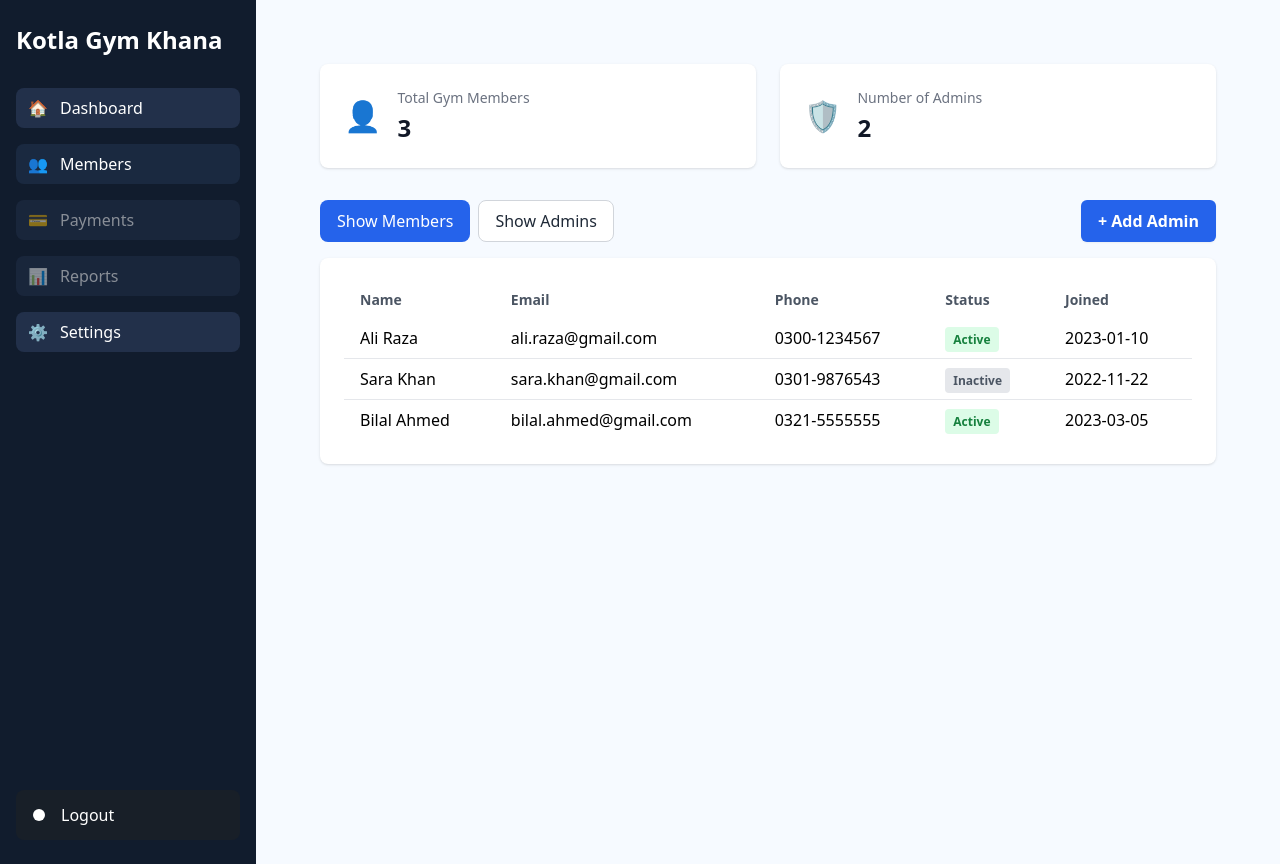
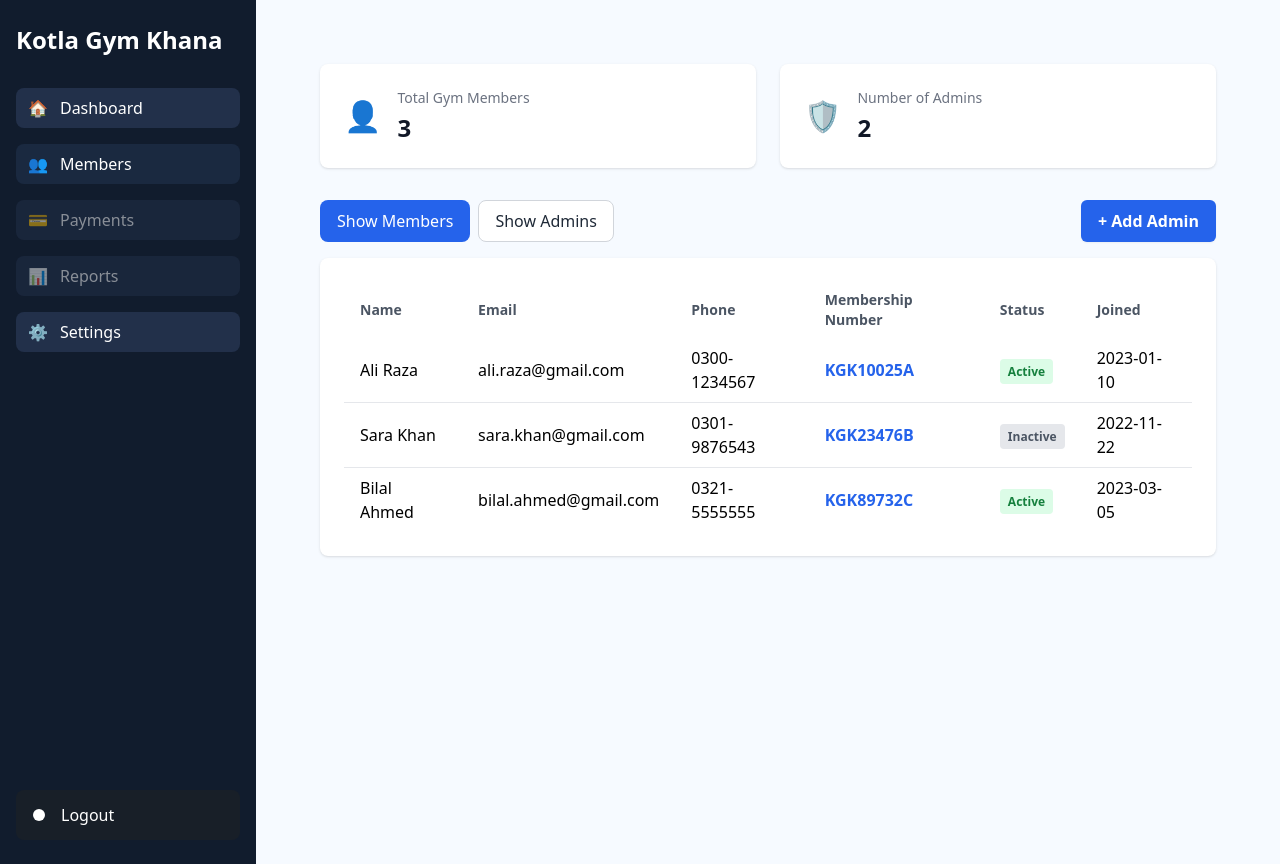
Before and after one commit to WaleedUmar007/GYM-CRM, a React (Vite) app: page /superadmin/members in a window 1280 px wide. Built offline with nearby package versions, Linux system fonts and the light colour scheme.

Commit message:
Added membership number for members

```diff
--- a/src/pages/AdminPage.tsx
+++ b/src/pages/AdminPage.tsx
@@ -1,12 +1,33 @@
 import { useState } from 'react';
 import AdminLayout from './AdminLayout';
 
-const initialCustomers = [
+// Interface for customer data
+interface Customer {
+  name: string;
+  email: string;
+  phone: string;
+  membership: string;
+  membershipNumber: string;
+  amount: string;
+  status: string;
+  lastPayment: string;
+  addedBy: string;
+}
+
+// Membership package pricing
+const membershipPricing = {
+  'Basic': 'PKR 2,000',
+  'Standard': 'PKR 3,500',
+  'Premium': 'PKR 5,000',
+};
+
+const initialCustomers: Customer[] = [
   {
     name: 'waleed',
     email: 'admin@example.com',
     phone: '03215847395',
     membership: 'Gold',
+    membershipNumber: 'KGK10025A',
     amount: 'PKR 9,999',
     status: 'Cleared',
     lastPayment: '2025-05-27',
@@ -17,10 +38,55 @@ const initialCustomers = [
 export default function AdminPage() {
   const [showModal, setShowModal] = useState(false);
   const [showEditModal, setShowEditModal] = useState(false);
-  const [customers, setCustomers] = useState(initialCustomers);
+  const [customers, setCustomers] = useState<Customer[]>(initialCustomers);
   const [editIndex, setEditIndex] = useState<number | null>(null);
   const [editStatus, setEditStatus] = useState('Cleared');
   const [editDate, setEditDate] = useState('');
+  const [newCustomer, setNewCustomer] = useState<Omit<Customer, 'membershipNumber' | 'amount'>>({
+    name: '',
+    email: '',
+    phone: '',
+    membership: '',
+    status: 'Pending',
+    lastPayment: new Date().toISOString().split('T')[0],
+    addedBy: 'Admin',
+  });
+
+  // Function to generate a unique membership number
+  const generateMembershipNumber = (): string => {
+    // Prefix with KGK (Kotla GymKhana)
+    const prefix = 'KGK';
+
+    // Add a 5-digit number
+    const number = Math.floor(10000 + Math.random() * 90000);
+
+    // Add a random uppercase letter
+    const letter = String.fromCharCode(65 + Math.floor(Math.random() * 26));
+
+    return `${prefix}${number}${letter}`;
+  };
+
+  // Function to check if a membership number already exists
+  const isMembershipNumberUnique = (membershipNumber: string): boolean => {
+    return !customers.some(customer => customer.membershipNumber === membershipNumber);
+  };
+
+  // Function to get a unique membership number
+  const getUniqueMembershipNumber = (): string => {
+    let membershipNumber = generateMembershipNumber();
+
+    // Keep generating until we get a unique one
+    while (!isMembershipNumberUnique(membershipNumber)) {
+      membershipNumber = generateMembershipNumber();
+    }
+
+    return membershipNumber;
+  };
+
+  // Get amount based on membership type
+  const getAmountForMembership = (membershipType: string): string => {
+    return membershipPricing[membershipType as keyof typeof membershipPricing] || 'PKR 0';
+  };
 
   function openEditModal(index: number) {
     setEditIndex(index);
@@ -40,6 +106,38 @@ export default function AdminPage() {
       setCustomers(updated);
       setShowEditModal(false);
     }
+  }
+
+  function handleAddCustomer(e: React.FormEvent) {
+    e.preventDefault();
+
+    // Generate a unique membership number
+    const membershipNumber = getUniqueMembershipNumber();
+
+    // Get the amount based on the selected membership type
+    const amount = getAmountForMembership(newCustomer.membership);
+
+    // Add the new customer with the generated membership number and calculated amount
+    setCustomers([
+      ...customers,
+      {
+        ...newCustomer,
+        membershipNumber,
+        amount
+      }
+    ]);
+
+    // Reset the form and close the modal
+    setNewCustomer({
+      name: '',
+      email: '',
+      phone: '',
+      membership: '',
+      status: 'Pending',
+      lastPayment: new Date().toISOString().split('T')[0],
+      addedBy: 'Admin',
+    });
+    setShowModal(false);
   }
 
   return (
@@ -78,6 +176,7 @@ export default function AdminPage() {
             <tr className="bg-gray-50 text-gray-700">
               <th className="px-4 py-3 text-left font-semibold">Name</th>
               <th className="px-4 py-3 text-left font-semibold">Contact Info</th>
+              <th className="px-4 py-3 text-left font-semibold">Membership Number</th>
               <th className="px-4 py-3 text-left font-semibold">Membership</th>
               <th className="px-4 py-3 text-left font-semibold">Amount</th>
               <th className="px-4 py-3 text-left font-semibold">Payment Status</th>
@@ -95,9 +194,10 @@ export default function AdminPage() {
                   <br />
                   {c.phone}
                 </td>
+                <td className="px-4 py-3 font-semibold text-blue-600">{c.membershipNumber}</td>
                 <td className="px-4 py-3">{c.membership}</td>
                 <td className="px-4 py-3">{c.amount}</td>
-                <td className={`px-4 py-3 font-semibold flex items-center gap-1 ${c.status === 'Cleared' ? 'text-green-600' : 'text-red-500'}`}>{c.status} <span>✔</span></td>
+                <td className={`px-4 py-3 font-semibold flex items-center gap-1 ${c.status === 'Cleared' ? 'text-green-600' : 'text-red-500'}`}>{c.status} {c.status === 'Cleared' && <span>✔</span>}</td>
                 <td className="px-4 py-3">{c.lastPayment}</td>
                 <td className="px-4 py-3">{c.addedBy}</td>
                 <td className="px-4 py-3 text-blue-500 cursor-pointer">
@@ -108,22 +208,62 @@ export default function AdminPage() {
           </tbody>
         </table>
       </div>
-      {/* Add Customer Modal (UI only) */}
+      {/* Add Customer Modal */}
       {showModal && (
         <div className="fixed inset-0 bg-black bg-opacity-30 flex items-center justify-center z-50">
           <div className="bg-white rounded-xl shadow-lg p-8 w-full max-w-md">
             <h3 className="text-xl font-bold mb-4 text-black">Add Customer</h3>
-            <form className="space-y-4">
-              <input className="w-full px-4 py-2 border border-gray-300 rounded-lg bg-white text-black placeholder-gray-600" placeholder="Name" />
-              <input className="w-full px-4 py-2 border border-gray-300 rounded-lg bg-white text-black placeholder-gray-600" placeholder="Email" />
-              <input className="w-full px-4 py-2 border border-gray-300 rounded-lg bg-white text-black placeholder-gray-600" placeholder="Phone" />
-              <input className="w-full px-4 py-2 border border-gray-300 rounded-lg bg-white text-black placeholder-gray-600" placeholder="Membership" />
-              <input className="w-full px-4 py-2 border border-gray-300 rounded-lg bg-white text-black placeholder-gray-600" placeholder="Amount" />
+            <form className="space-y-4" onSubmit={handleAddCustomer}>
+              <div>
+                <label className="block text-sm font-medium text-gray-700 mb-1">Name</label>
+                <input
+                  className="w-full px-4 py-2 border border-gray-300 rounded-lg bg-white text-black placeholder-gray-600"
+                  placeholder="Enter customer name"
+                  value={newCustomer.name}
+                  onChange={(e) => setNewCustomer({...newCustomer, name: e.target.value})}
+                  required
+                />
+              </div>
+              <div>
+                <label className="block text-sm font-medium text-gray-700 mb-1">Email</label>
+                <input
+                  type="email"
+                  className="w-full px-4 py-2 border border-gray-300 rounded-lg bg-white text-black placeholder-gray-600"
+                  placeholder="Enter email address"
+                  value={newCustomer.email}
+                  onChange={(e) => setNewCustomer({...newCustomer, email: e.target.value})}
+                  required
+                />
+              </div>
+              <div>
+                <label className="block text-sm font-medium text-gray-700 mb-1">Phone</label>
+                <input
+                  className="w-full px-4 py-2 border border-gray-300 rounded-lg bg-white text-black placeholder-gray-600"
+                  placeholder="Enter phone number"
+                  value={newCustomer.phone}
+                  onChange={(e) => setNewCustomer({...newCustomer, phone: e.target.value})}
+                  required
+                />
+              </div>
+              <div>
+                <label className="block text-sm font-medium text-gray-700 mb-1">Membership Type</label>
+                <select
+                  className="w-full px-4 py-2 border border-gray-300 rounded-lg bg-white text-black"
+                  value={newCustomer.membership}
+                  onChange={(e) => setNewCustomer({...newCustomer, membership: e.target.value})}
+                  required
+                >
+                  <option value="">Select membership type</option>
+                  <option value="Basic">Basic (PKR 2,000)</option>
+                  <option value="Standard">Standard (PKR 3,500)</option>
+                  <option value="Premium">Premium (PKR 5,000)</option>
+                </select>
+              </div>
               <div className="flex justify-end gap-2 pt-2">
                 <button type="button" className="px-4 py-2 rounded bg-red-600 text-white" onClick={() => setShowModal(false)}>
                   Cancel
                 </button>
-                <button type="button" className="px-4 py-2 rounded bg-blue-600 text-white">
+                <button type="submit" className="px-4 py-2 rounded bg-blue-600 text-white">
                   Add
                 </button>
               </div>
@@ -137,6 +277,14 @@ export default function AdminPage() {
           <div className="bg-white rounded-xl shadow-lg p-8 w-full max-w-md">
             <h3 className="text-xl font-bold mb-4 text-black">Edit Payment Status</h3>
             <form className="space-y-4" onSubmit={e => { e.preventDefault(); saveEdit(); }}>
+              <div className="mb-4">
+                <label className="block text-sm font-medium text-gray-700 mb-1">Membership Number</label>
+                <div className="px-4 py-2 border border-gray-200 rounded-lg bg-gray-50 text-gray-800 font-semibold">
+                  {customers[editIndex].membershipNumber}
+                </div>
+                <p className="text-xs text-gray-500 mt-1">Membership number cannot be changed</p>
+              </div>
+              <div>
                 <label className="block text-gray-700 font-medium">Payment Status</label>
                 <select
                   className="w-full px-4 py-2 border border-gray-300 rounded-lg bg-white text-black"
@@ -146,6 +294,8 @@ export default function AdminPage() {
                   <option value="Cleared">Cleared</option>
                   <option value="Pending">Pending</option>
                 </select>
+              </div>
+              <div>
                 <label className="block text-gray-700 font-medium">Last Payment Date</label>
                 <input
                   type="date"
@@ -153,6 +303,7 @@ export default function AdminPage() {
                   value={editDate}
                   onChange={e => setEditDate(e.target.value)}
                 />
+              </div>
               <div className="flex justify-end gap-2 pt-2">
                 <button type="button" className="px-4 py-2 rounded bg-red-600 text-white" onClick={() => setShowEditModal(false)}>
                   Cancel
--- a/src/pages/SuperAdminMembersPage.tsx
+++ b/src/pages/SuperAdminMembersPage.tsx
@@ -1,12 +1,32 @@
 import { useState } from 'react';
 import SuperAdminLayout from '../layouts/SuperAdminLayout';
 
-const mockMembers = [
-  { id: 1, name: 'Ali Raza', email: 'ali.raza@gmail.com', phone: '0300-1234567', status: 'Active', joined: '2023-01-10' },
-  { id: 2, name: 'Sara Khan', email: 'sara.khan@gmail.com', phone: '0301-9876543', status: 'Inactive', joined: '2022-11-22' },
-  { id: 3, name: 'Bilal Ahmed', email: 'bilal.ahmed@gmail.com', phone: '0321-5555555', status: 'Active', joined: '2023-03-05' },
+interface Member {
+  id: number;
+  name: string;
+  email: string;
+  phone: string;
+  membershipNumber: string;
+  status: string;
+  joined: string;
+}
+
+interface Admin {
+  id: number;
+  name: string;
+  email: string;
+  phone: string;
+  status: string;
+  joined: string;
+}
+
+const mockMembers: Member[] = [
+  { id: 1, name: 'Ali Raza', email: 'ali.raza@gmail.com', phone: '0300-1234567', membershipNumber: 'KGK10025A', status: 'Active', joined: '2023-01-10' },
+  { id: 2, name: 'Sara Khan', email: 'sara.khan@gmail.com', phone: '0301-9876543', membershipNumber: 'KGK23476B', status: 'Inactive', joined: '2022-11-22' },
+  { id: 3, name: 'Bilal Ahmed', email: 'bilal.ahmed@gmail.com', phone: '0321-5555555', membershipNumber: 'KGK89732C', status: 'Active', joined: '2023-03-05' },
 ];
-const mockAdmins = [
+
+const mockAdmins: Admin[] = [
   { id: 1, name: 'Admin One', email: 'admin1@kotlagymkhana.com', phone: '0300-0000001', status: 'Active', joined: '2022-01-01' },
   { id: 2, name: 'Admin Two', email: 'admin2@kotlagymkhana.com', phone: '0300-0000002', status: 'Active', joined: '2022-06-15' },
 ];
@@ -14,7 +34,7 @@ const mockAdmins = [
 export default function SuperAdminMembersPage() {
   const [membersFilter, setMembersFilter] = useState<'members' | 'admins'>('members');
   const [showAddAdmin, setShowAddAdmin] = useState(false);
-  const [admins, setAdmins] = useState(mockAdmins);
+  const [admins, setAdmins] = useState<Admin[]>(mockAdmins);
   const [newAdmin, setNewAdmin] = useState({ name: '', email: '', phone: '' });
 
   function handleAddAdmin(e: React.FormEvent) {
@@ -78,12 +98,27 @@ export default function SuperAdminMembersPage() {
                 <th className="py-2 px-4">Name</th>
                 <th className="py-2 px-4">Email</th>
                 <th className="py-2 px-4">Phone</th>
+                {membersFilter === 'members' && <th className="py-2 px-4">Membership Number</th>}
                 <th className="py-2 px-4">Status</th>
                 <th className="py-2 px-4">Joined</th>
               </tr>
             </thead>
             <tbody>
-              {(membersFilter === 'members' ? mockMembers : admins).map((m) => (
+              {membersFilter === 'members' ? (
+                mockMembers.map((m) => (
+                  <tr key={m.id} className="border-b last:border-b-0 hover:bg-blue-50">
+                    <td className="py-2 px-4 font-medium">{m.name}</td>
+                    <td className="py-2 px-4">{m.email}</td>
+                    <td className="py-2 px-4">{m.phone}</td>
+                    <td className="py-2 px-4 font-semibold text-blue-600">{m.membershipNumber}</td>
+                    <td className="py-2 px-4">
+                      <span className={`px-2 py-1 rounded text-xs font-semibold ${m.status === 'Active' ? 'bg-green-100 text-green-700' : 'bg-gray-200 text-gray-600'}`}>{m.status}</span>
+                    </td>
+                    <td className="py-2 px-4">{m.joined}</td>
+                  </tr>
+                ))
+              ) : (
+                admins.map((m) => (
                   <tr key={m.id} className="border-b last:border-b-0 hover:bg-blue-50">
                     <td className="py-2 px-4 font-medium">{m.name}</td>
                     <td className="py-2 px-4">{m.email}</td>
@@ -93,7 +128,8 @@ export default function SuperAdminMembersPage() {
                     </td>
                     <td className="py-2 px-4">{m.joined}</td>
                   </tr>
-              ))}
+                ))
+              )}
             </tbody>
           </table>
         </div>
```
Lines whose indentation alone changed are shown as unchanged.
